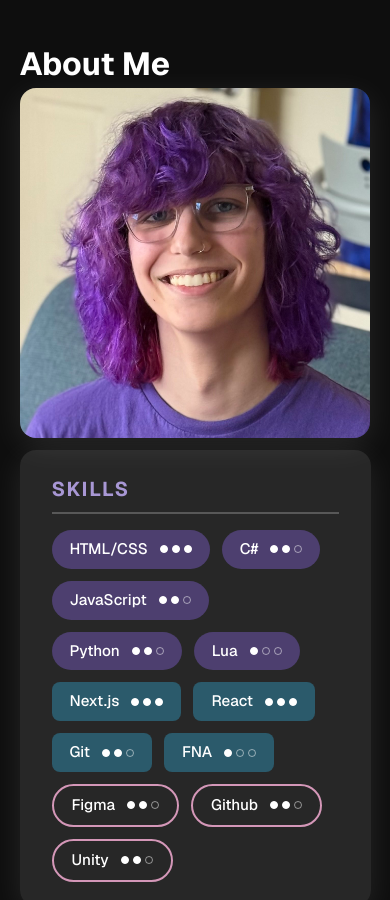
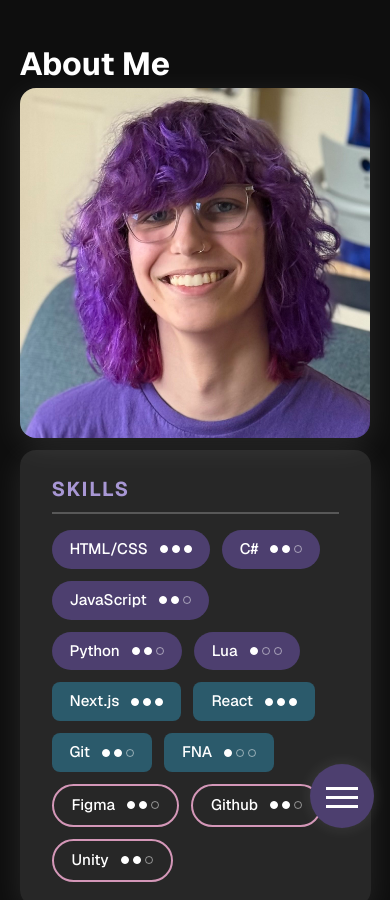
Before and after one commit to Echoviax/portfolio2, a Next.js app: page / in a window 390 px wide. Shown: the top 900 px of the page. Built offline with nearby package versions, Linux system fonts and the light colour scheme.

Commit message:
mobile nav

```diff
--- /dev/null
+++ b/app/components/MobileNav.tsx
@@ -0,0 +1,52 @@
+'use client';
+
+import { useState } from "react";
+import SidebarButton from "./SidebarButton";
+import { faGithub, faLinkedin } from "@fortawesome/free-brands-svg-icons";
+import { faEnvelope } from "@fortawesome/free-solid-svg-icons";
+import SidebarLink from "./SidebarLink";
+
+export default function MobileNav() {
+    const [menuOpen, setMenuOpen] = useState(false);
+
+    return (
+        <nav aria-hidden="true" className="mobile-nav-container">
+            <button onClick={() => setMenuOpen(!menuOpen)} className="mobileNav">
+                <div></div>
+                <div></div>
+                <div></div>
+            </button>
+
+            {/* Links */}
+            <div className={`mobile-links ${menuOpen ? "open" : ""}`}>
+                <SidebarLink
+                    link="https://github.com/Echoviax"
+                    icon={faGithub}
+                    alt="Github"
+                    mobile
+                />
+                <SidebarLink
+                    link="mailto:lunariannova@gmail.com"
+                    icon={faEnvelope}
+                    alt="Email"
+                    mobile
+                />
+                <SidebarLink
+                    link="https://linked.in/in/luna-berl"
+                    icon={faLinkedin}
+                    alt="LinkedIn"
+                    mobile
+                />
+            </div>
+
+            {/* Navigation */}
+            <div className={`mobile-page-nav ${menuOpen ? "open" : ""}`}>
+                <SidebarButton link={"about"} text="About" mobile />
+                <SidebarButton link={"featured"} text="Featured" mobile />
+                <SidebarButton link={"projects"} text="Projects" mobile />
+                {/* <SidebarButton link={"gallery"} text="Gallery" mobile /> */}
+                <SidebarButton link={"ai"} text="Non-AI Policy" mobile />
+            </div>
+        </nav>
+    );
+}
--- a/app/components/SidebarButton.tsx
+++ b/app/components/SidebarButton.tsx
@@ -1,9 +1,9 @@
 'use client';
 
-export default function SidebarButton({text, link}: {text: string, link: string}) {
+export default function SidebarButton({text, link, mobile}: {text: string, link: string, mobile?: boolean}) {
     return (<a
         href={`#${link}`}
-        className="nav-button"
+        className={mobile ? "nav-button-mobile" : "nav-button"}
         onClick={(e) => {
             e.preventDefault();
 
--- a/app/components/SidebarLink.tsx
+++ b/app/components/SidebarLink.tsx
@@ -1,7 +1,7 @@
 import { IconDefinition } from "@fortawesome/fontawesome-svg-core";
 import { FontAwesomeIcon } from "@fortawesome/react-fontawesome";
 
-export default function SidebarLink({link, icon, alt}: {link: string, icon: IconDefinition, alt: string}) {
+export default function SidebarLink({link, icon, alt, mobile}: {link: string, icon: IconDefinition, alt: string, mobile?: boolean}) {
     const accessibleLabel = `${alt} (opens in a new tab)`;
 
     return (
@@ -9,12 +9,12 @@ export default function SidebarLink({link, icon, alt}: {link: string, icon: Icon
             href={link}
             target="_blank"
             rel="noopener noreferrer"
-            className="footer-btn"
+            className={mobile ? "footer-btn-mobile" : "footer-btn"}
             aria-label={accessibleLabel}
         >
             <FontAwesomeIcon
                 icon={icon}
-                className="footer-btn"
+                className={mobile ? "footer-btn-mobile" : "footer-btn"}
                 aria-hidden={true}
             />
         </a>
--- a/app/layout.tsx
+++ b/app/layout.tsx
@@ -2,6 +2,7 @@ import "./globals.css";
 import './styles/Master.css';
 import Sidebar from "./components/Sidebar";
 import { Geist } from 'next/font/google';
+import MobileNav from "./components/MobileNav";
 
 const geist = Geist({
   subsets: ['latin'],
@@ -21,6 +22,7 @@ export default function RootLayout({
     >
       <body className="min-h-full flex flex-col">
         <Sidebar />
+        <MobileNav />
         {children}
       </body>
     </html>
--- a/app/styles/Keyframes.css
+++ b/app/styles/Keyframes.css
@@ -8,3 +8,38 @@
         transform: translateY(0);
     }
 }
+
+/* These didn't end up being used. Leaving them here in case they're needed */
+/* So... bloat... in other words */
+@keyframes fadeOutDown {
+    from {
+        opacity: 1;
+        transform: translateY(0);
+    }
+    to {
+        opacity: 0;
+        transform: translateY(20px);
+    }
+}
+
+@keyframes fadeInLeft {
+    from {
+        opacity: 0;
+        transform: translateX(20px);
+    }
+    to {
+        opacity: 1;
+        transform: translateX(0);
+    }
+}
+
+@keyframes fadeOutRight {
+    from {
+        opacity: 1;
+        transform: translateX(0);
+    }
+    to {
+        opacity: 0;
+        transform: translateX(20px);
+    }
+}
--- a/app/styles/Sidebar.css
+++ b/app/styles/Sidebar.css
@@ -30,11 +30,11 @@
     transition: background-color 0.25s;
 }
 
-.nav-button:hover, .theme-btn:hover {
+.nav-button:hover, .theme-btn:hover, .nav-button-mobile:hover, .nav-button-mobile:active {
     background-color: var(--hover-color);
 }
 
-.nav-button:focus-visible, .theme-btn:focus-visible {
+.nav-button:focus-visible, .theme-btn:focus-visible, .nav-button-mobile:focus-visible {
     background-color: var(--hover-color);
 }
 
@@ -72,8 +72,109 @@
     transition: transform 0.25s;
 }
 
-.footer-btn:hover, .footer-btn:focus-visible {
+.footer-btn:hover,
+.footer-btn:focus-visible,
+.footer-btn-mobile:hover,
+.footer-btn-mobile:focus-visible,
+.footer-btn-mobile:active {
     transform: scale(1.1);
+}
+
+.mobile-nav-container,
+.mobileNav,
+.mobile-page-nav,
+.mobile-links {
+    display: none;
+}
+
+.mobileNav {
+    flex-direction: column;
+
+    width: 64px;
+    height: 64px;
+    border-radius: 32px;
+    box-shadow: 0px 0px 16px var(--shadow-color);
+    background-color: var(--primary-color);
+    opacity: 1;
+    position: fixed;
+    bottom: 16px;
+    right: 16px;
+    z-index: 100;
+    align-items: center;
+    justify-content: center;
+    gap: 4px;
+}
+
+.mobileNav > div {
+    width: 32px;
+    border-bottom: 3px solid var(--main-text);
+    height: 5px;
+}
+
+.mobile-page-nav {
+    flex-direction: column;
+    border-radius: 12px;
+    background-color: var(--primary-color);
+    box-shadow: 0px 8px 16px var(--shadow-color);
+    position: fixed;
+    bottom: 96px;
+    right: 16px;
+    z-index: 100;
+    align-items: center;
+    justify-content: center;
+    width: 150px;
+    padding: 10px 0;
+
+    visibility: hidden;
+    transform: translateY(20px);
+    transition: opacity 0.2s ease-out, transform 0.2s ease-out, visibility 0.2s;
+    opacity: 0;
+}
+
+.mobile-page-nav.open {
+    visibility: visible;
+    opacity: 1;
+    transform: translateY(0);
+}
+
+.nav-button-mobile {
+    width: 90%;
+    text-decoration: none;
+    text-align: left;
+    padding: 8px 12px;
+    font-size: 1rem;
+    border-radius: 32px;
+}
+
+.mobile-links {
+    flex-direction: row;
+    border-radius: 12px;
+    background-color: var(--primary-color);
+    box-shadow: 0px 8px 16px var(--shadow-color);
+    position: fixed;
+    bottom: 16px;
+    right: 96px;
+    z-index: 100;
+    gap: 10px;
+    padding: 15px;
+
+    visibility: hidden;
+    opacity: 0;
+    transform: translateX(20px);
+    transition: opacity 0.2s ease-out, transform 0.2s ease-out, visibility 0.2s;
+}
+
+.mobile-links.open {
+    visibility: visible;
+    opacity: 1;
+    transform: translateX(0);
+}
+
+.footer-btn-mobile {
+    width: 2rem;
+    height: 2rem;
+    cursor: pointer;
+    transition: transform 0.25s;
 }
 
 @media (max-width: 1000px) {
@@ -82,4 +183,12 @@
         visibility: hidden;
         width: 0px;
     }
+
+    .mobile-nav-container,
+    .mobileNav,
+    .mobile-page-nav,
+    .mobile-links {
+        display: flex;
+        visibility: visible;
+    }
 }
```
